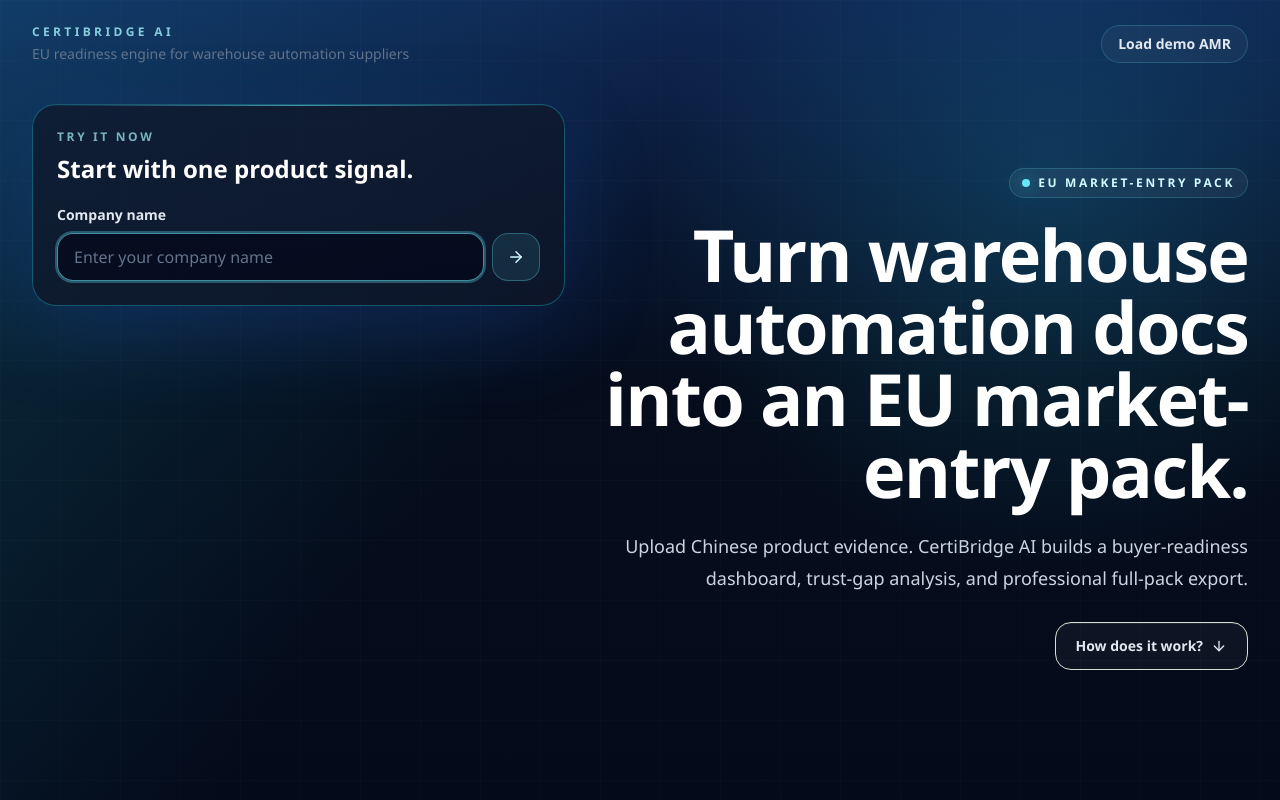
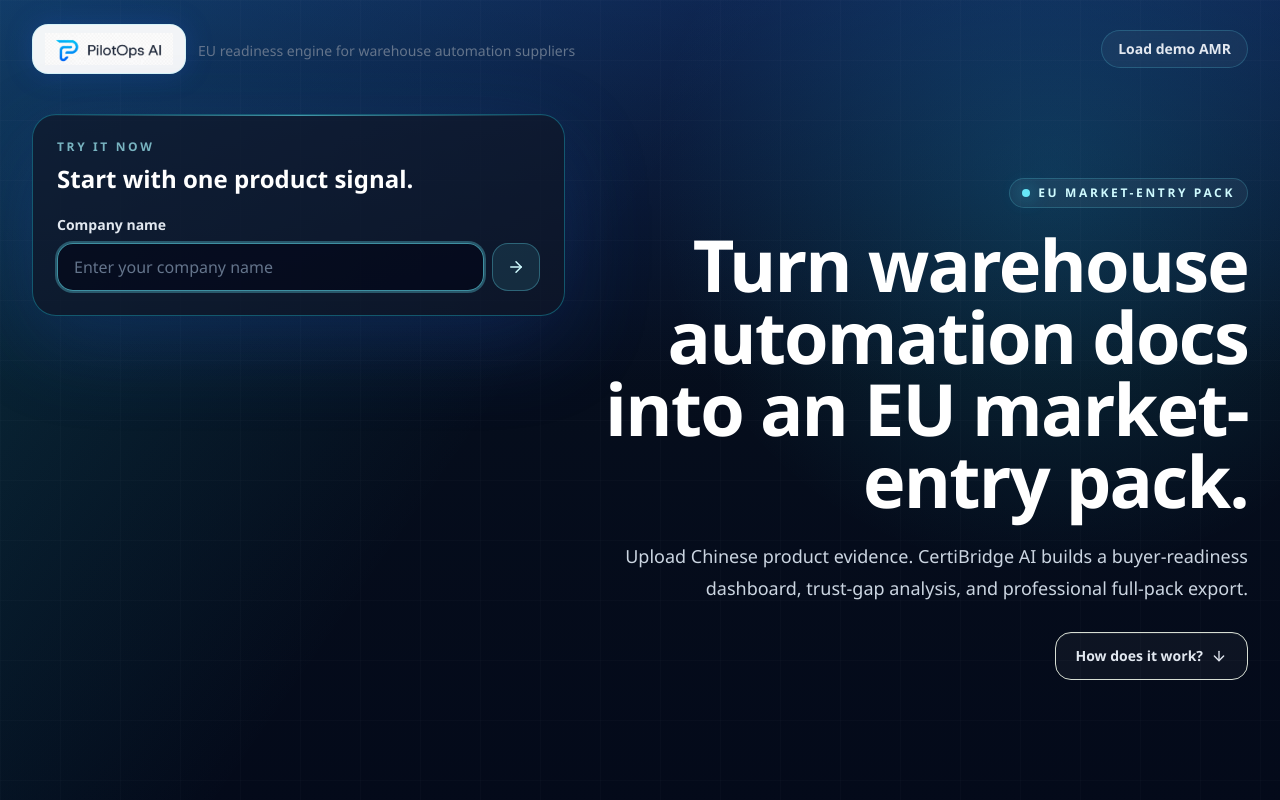
Before and after one commit to hacktonpolitong/HacktonPOLITONG, a Next.js app: page / in a window 1280 px wide. Shown: the top 800 px of the page. Built offline with nearby package versions, Linux system fonts and the light colour scheme.

Commit message:
Logo update in homepage

```diff
--- a/src/app/layout.tsx
+++ b/src/app/layout.tsx
@@ -3,7 +3,11 @@
 
 export const metadata: Metadata = {
   title: "PilotOps AI",
-  description: "First-pilot strategy control room for warehouse automation market entry."
+  description: "First-pilot strategy control room for warehouse automation market entry.",
+  icons: {
+    icon: "/brand/pilotops-mark.png",
+    apple: "/brand/pilotops-mark.png"
+  }
 };
 
 export default function RootLayout({
--- /dev/null
+++ b/src/components/certibridge/BrandLogo.tsx
@@ -0,0 +1,63 @@
+import Image from "next/image";
+import { cn } from "@/lib/utils";
+
+type BrandLogoProps = {
+  variant?: "mark" | "lockup";
+  size?: "sm" | "md" | "lg";
+  className?: string;
+};
+
+const markSizes = {
+  sm: "size-9",
+  md: "size-12",
+  lg: "size-20"
+};
+
+const lockupSizes = {
+  sm: { width: 154, height: 39, className: "h-8 w-auto" },
+  md: { width: 208, height: 52, className: "h-10 w-auto" },
+  lg: { width: 282, height: 71, className: "h-14 w-auto" }
+};
+
+export function BrandLogo({ variant = "lockup", size = "md", className }: BrandLogoProps) {
+  if (variant === "mark") {
+    return (
+      <span
+        className={cn(
+          "inline-grid shrink-0 place-items-center overflow-hidden rounded-2xl border border-cyan-300/20 bg-[#020617] shadow-[0_0_28px_rgba(37,99,235,0.28)]",
+          markSizes[size],
+          className
+        )}
+      >
+        <Image
+          src="/brand/pilotops-mark.png"
+          alt="PilotOps AI logo"
+          width={96}
+          height={96}
+          className="h-full w-full object-cover"
+          priority={size === "lg"}
+        />
+      </span>
+    );
+  }
+
+  const dimensions = lockupSizes[size];
+
+  return (
+    <span
+      className={cn(
+        "inline-flex shrink-0 items-center rounded-2xl border border-cyan-300/20 bg-white/95 px-3 py-2 shadow-[0_0_28px_rgba(37,99,235,0.22)] backdrop-blur-xl",
+        className
+      )}
+    >
+      <Image
+        src="/brand/pilotops-logo-with-label.png"
+        alt="PilotOps AI"
+        width={dimensions.width}
+        height={dimensions.height}
+        className={dimensions.className}
+        priority={size !== "sm"}
+      />
+    </span>
+  );
+}
--- a/src/components/certibridge/ResultDashboardV2.tsx
+++ b/src/components/certibridge/ResultDashboardV2.tsx
@@ -3,6 +3,7 @@
 import { useMemo, useState } from "react";
 import { CalendarDays, ExternalLink, FileStack, PackageCheck, RefreshCw } from "lucide-react";
 import { BestBuyerSegmentCard } from "@/components/certibridge/BestBuyerSegmentCard";
+import { BrandLogo } from "@/components/certibridge/BrandLogo";
 import { FullPackPdfButton } from "@/components/certibridge/FullPackPdfButton";
 import { GlassCard } from "@/components/certibridge/GlassCard";
 import { ObjectionBattlecards } from "@/components/certibridge/ObjectionBattlecards";
@@ -37,7 +38,7 @@
         <BlurFade delay={0.02}>
           <header className="flex flex-col gap-4 rounded-3xl border border-cyan-300/15 bg-white/[0.035] p-4 shadow-[inset_0_1px_0_rgba(255,255,255,0.06)] backdrop-blur-xl lg:flex-row lg:items-center lg:justify-between">
             <div className="min-w-0">
-              <p className="text-xs font-semibold uppercase tracking-[0.2em] text-cyan-200/75">CertiBridge AI</p>
+              <BrandLogo variant="lockup" size="sm" className="mb-3" />
               <h1 className="mt-1 text-2xl font-semibold leading-tight text-white sm:text-3xl">{dashboard.productSummary.name}</h1>
               <p className="mt-1 text-sm text-slate-400">{dashboard.productSummary.company}</p>
               <div className="mt-3 flex flex-wrap gap-2">
--- a/src/components/screens/analysis-loading-screen.tsx
+++ b/src/components/screens/analysis-loading-screen.tsx
@@ -3,6 +3,7 @@
 import { useEffect, useState } from "react";
 import { CheckCircle2, Loader2, PackageCheck, Radar, ScanSearch, ShieldCheck, Sparkles, Target, UploadCloud } from "lucide-react";
 import { motion } from "motion/react";
+import { BrandLogo } from "@/components/certibridge/BrandLogo";
 import { GlassCard } from "@/components/certibridge/GlassCard";
 
 const loadingSteps = [
@@ -92,10 +93,10 @@
                   animate={{ rotate: 360 }}
                   transition={{ duration: 5, repeat: Infinity, ease: "linear" }}
                 />
-                <Loader2 className="relative animate-spin text-cyan-100" size={36} aria-hidden="true" />
+                <BrandLogo variant="mark" size="lg" className="relative rounded-full" />
               </div>
 
-              <p className="text-xs font-semibold uppercase tracking-[0.28em] text-cyan-200/75">CertiBridge AI</p>
+              <BrandLogo variant="lockup" size="sm" className="mb-4" />
               <h1 className="mt-2 text-3xl font-semibold leading-tight text-white sm:text-4xl">Building your EU market-entry pack</h1>
               <p className="mt-4 text-sm leading-7 text-slate-400">
                 CertiBridge is reading your evidence, compressing the details, and preparing an executive dashboard.
--- a/src/components/screens/control-room-screen.tsx
+++ b/src/components/screens/control-room-screen.tsx
@@ -1,6 +1,7 @@
 "use client";
 
 import dynamic from "next/dynamic";
+import { BrandLogo } from "@/components/certibridge/BrandLogo";
 import type { PilotAnalysis, ProductProfile } from "@/lib/pilot-analysis-types";
 
 const ResultDashboardV2 = dynamic(
@@ -9,8 +10,9 @@
     ssr: false,
     loading: () => (
       <main className="grid min-h-screen place-items-center bg-[#020617] px-5 text-slate-100">
-        <div className="rounded-3xl border border-cyan-300/20 bg-white/[0.05] px-5 py-4 text-sm font-semibold backdrop-blur-xl">
-          Loading Pilot Control Room
+        <div className="grid justify-items-center gap-3 rounded-3xl border border-cyan-300/20 bg-white/[0.05] px-5 py-4 text-sm font-semibold backdrop-blur-xl">
+          <BrandLogo variant="mark" size="md" />
+          <span>Loading Pilot Control Room</span>
         </div>
       </main>
     )
--- a/src/components/screens/intake-screen.tsx
+++ b/src/components/screens/intake-screen.tsx
@@ -4,6 +4,7 @@
 import type { ChangeEvent, DragEvent, KeyboardEvent } from "react";
 import { AlertTriangle, ArrowDown, ArrowRight, CheckCircle2, Edit3, FileText, Sparkles, UploadCloud, X } from "lucide-react";
 import { AnimatePresence, motion } from "motion/react";
+import { BrandLogo } from "@/components/certibridge/BrandLogo";
 import { ElectricButton, SecondaryGlassButton } from "@/components/certibridge/ElectricButton";
 import { GlassCard } from "@/components/certibridge/GlassCard";
 import { BlurFade } from "@/components/ui/blur-fade";
@@ -221,8 +222,8 @@
 
       <div className="relative mx-auto flex w-full max-w-7xl flex-col gap-10 px-4 py-6 sm:px-6 lg:px-8">
         <header className="flex items-center justify-between">
-          <div>
-            <p className="text-xs font-semibold uppercase tracking-[0.28em] text-cyan-200/80">CertiBridge AI</p>
+          <div className="flex items-center gap-3">
+            <BrandLogo variant="lockup" size="sm" />
             <p className="mt-1 text-sm text-slate-500">EU readiness engine for warehouse automation suppliers</p>
           </div>
           <button
--- a/src/components/screens/start-screen.tsx
+++ b/src/components/screens/start-screen.tsx
@@ -1,4 +1,5 @@
 import { ArrowRight, ClipboardCheck, Gauge, Target } from "lucide-react";
+import { BrandLogo } from "@/components/certibridge/BrandLogo";
 import { Button } from "@/components/ui/button";
 
 type StartScreenProps = {
@@ -9,8 +10,8 @@
   return (
     <main className="mx-auto flex min-h-screen w-full max-w-6xl flex-col px-5 py-8">
       <header className="flex items-center justify-between border-b border-border pb-5">
-        <div>
-          <p className="text-sm font-semibold uppercase tracking-wide text-accent">PilotOps AI</p>
+        <div className="flex items-center gap-3">
+          <BrandLogo variant="lockup" size="sm" />
           <h1 className="mt-1 text-2xl font-bold text-foreground">Italian Pilot Entry Control Room</h1>
         </div>
         <Button onClick={onStart}>
```
Also changed, not shown: public/brand/pilotops-logo-with-label.png (added), public/brand/pilotops-mark.png (added).
